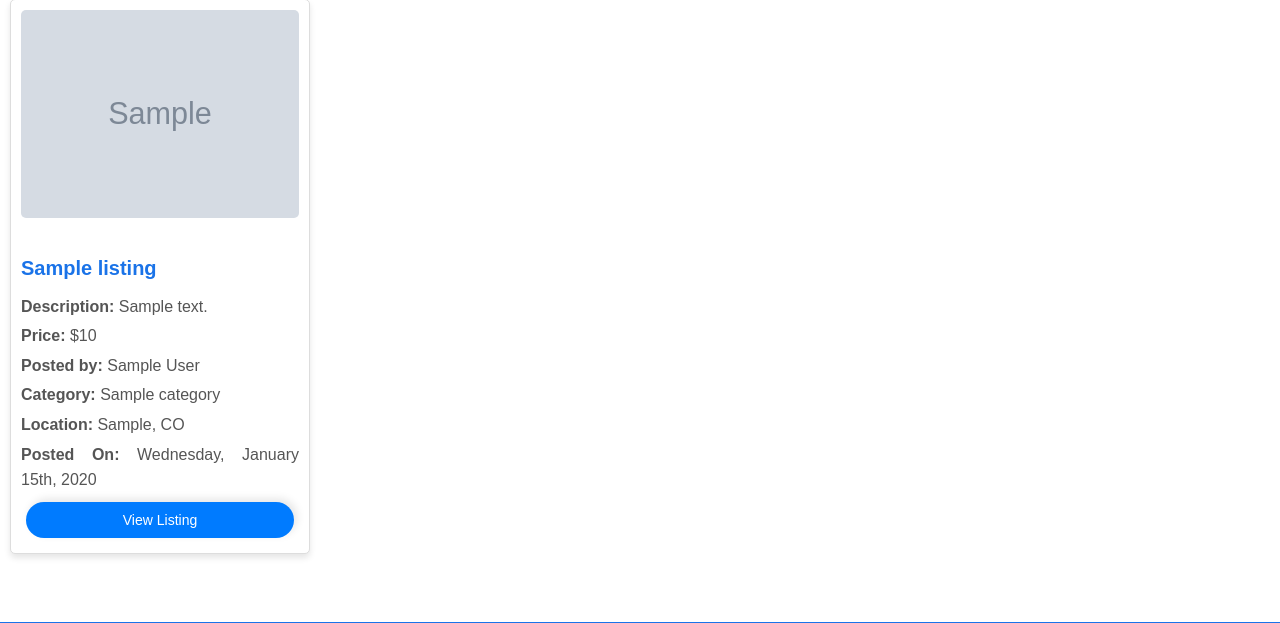
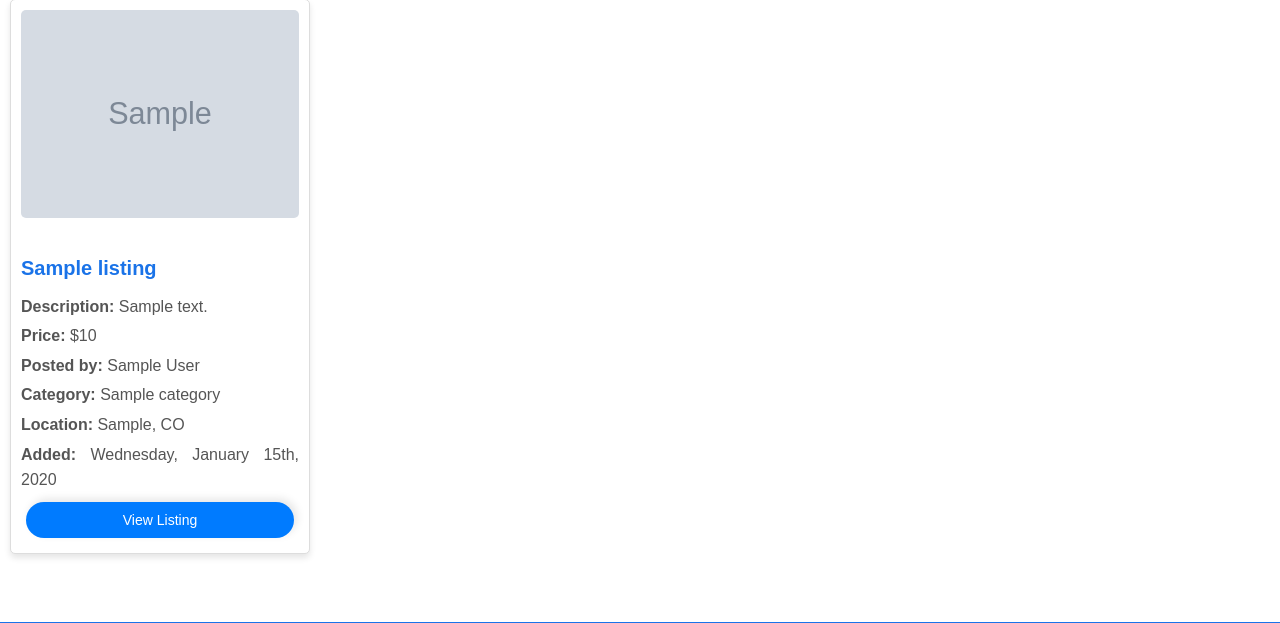
Before and after one commit to lucasj-lab/DBproject, a PHP site: page /listings.php in a window 1280 px wide. Shown: the part 141-764 px from the top of the page. Run offline with PHP 8.4, Linux system fonts and the light colour scheme; tables that the repository leaves empty or names only in its code hold one stand-in row (values such as "Sample post"); grey boxes marked "Sample" are stand-in pictures; data that the repository does not hold is empty.

Commit message:
updated the listings item from "posted on" to "added"

```diff
--- a/listings.php
+++ b/listings.php
@@ -140,7 +140,7 @@ if ($_SERVER['REQUEST_METHOD'] === 'GET' && isset($_GET['fetchListings'])) {
                             <p><strong>Posted by:</strong> ${sanitizeHTML(listing.User_Name)}</p>
                             <p><strong>Category:</strong> ${sanitizeHTML(listing.Category_Name)}</p>
                             <p><strong>Location:</strong> ${sanitizeHTML(listing.City)}, ${sanitizeHTML(listing.State)}</p>
-                            <p><strong>Posted On:</strong> ${sanitizeHTML(listing.Formatted_Date)}</p>
+                            <p><strong>Added:</strong> ${sanitizeHTML(listing.Formatted_Date)}</p>
                             <button type="button" class="pill-button"
                                 onclick="window.location.href='listing_details.php?listing_id=${sanitizeHTML(listing.Listing_ID.toString())}'">
                                 View Listing
```
